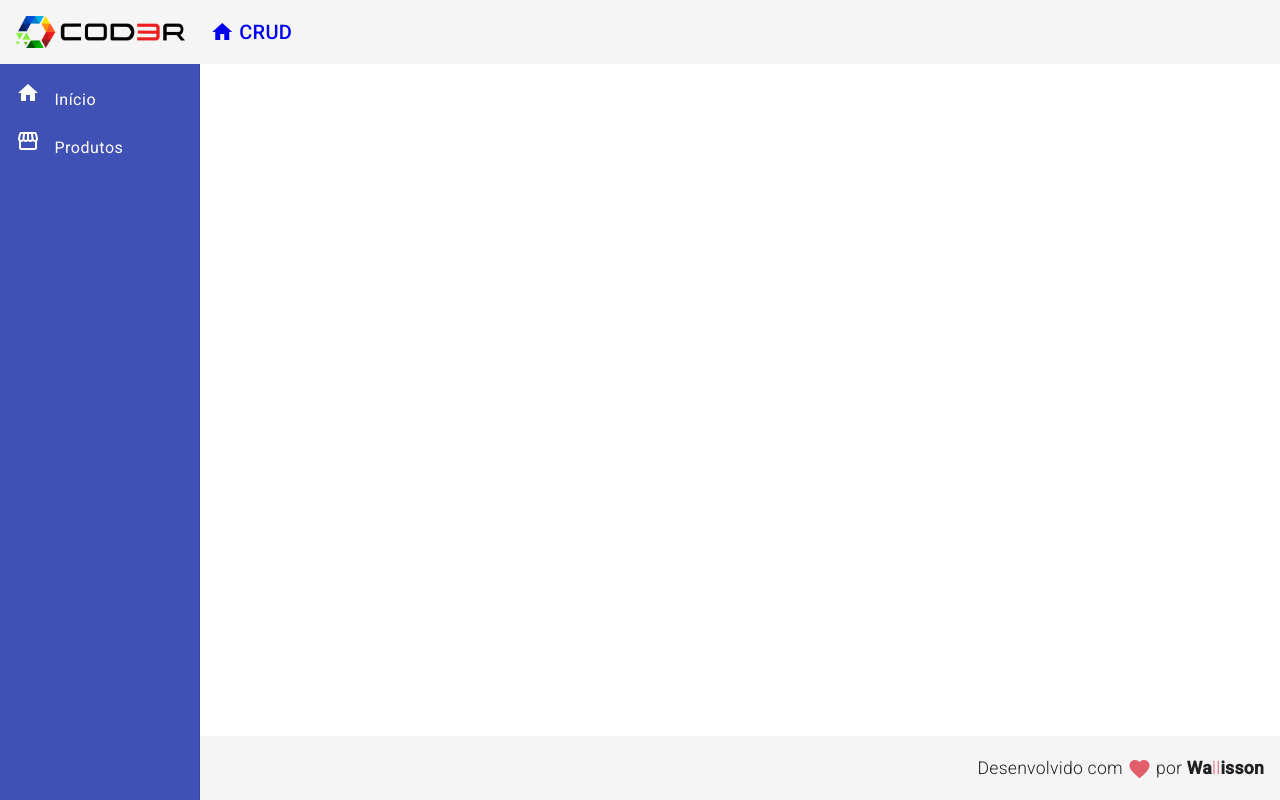
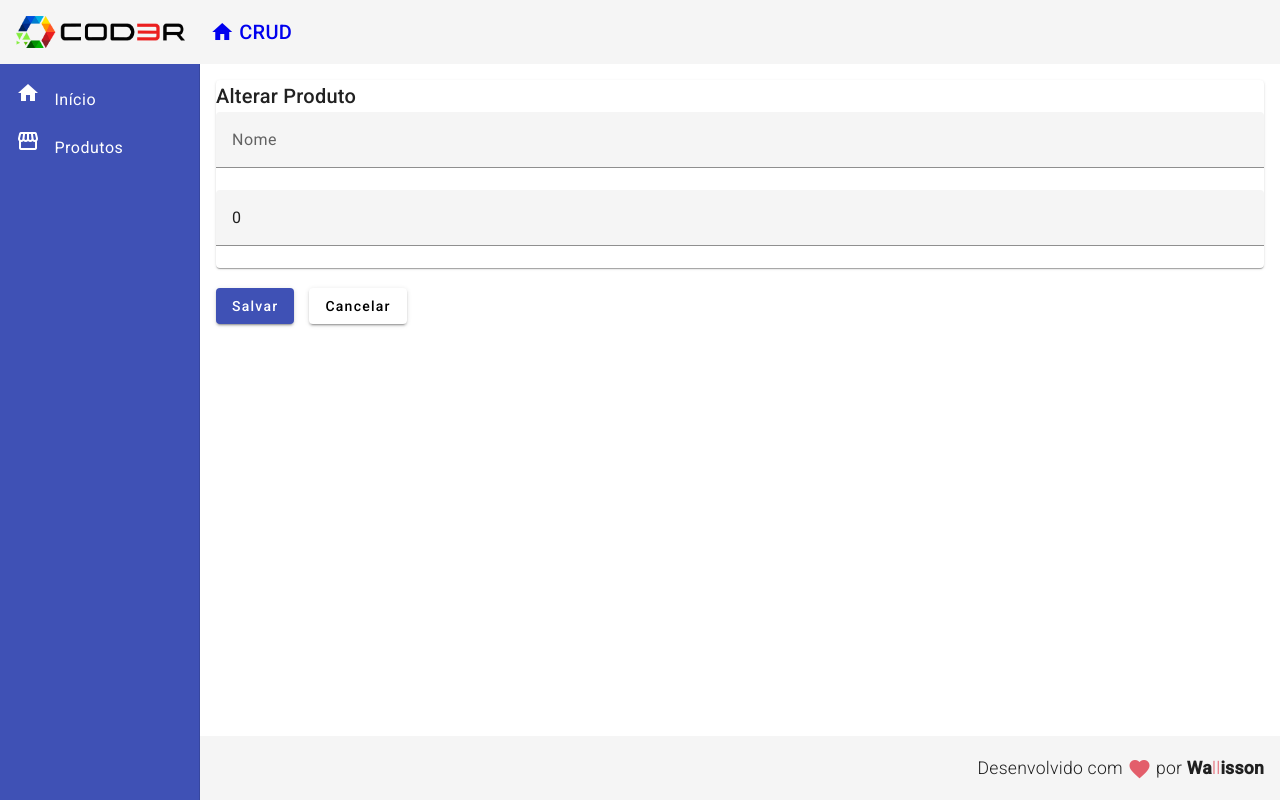
Before and after one commit to duarte-wallisson/angular-crud, an Angular app in the folder frontend/: page /products/update/1 in a window 1280 px wide. Before the commit this address led to /. Built offline with nearby package versions, Linux system fonts and the light colour scheme; no server answers.

Commit message:
feat: implementing update product

```diff
--- a/frontend/src/app/app-routing.module.ts
+++ b/frontend/src/app/app-routing.module.ts
@@ -4,6 +4,7 @@
 import {HomeComponent} from "./views/home/home.component";
 import {ProductCrudComponent} from "./views/product-crud/product-crud.component";
 import {ProductCreateComponent} from "./components/product/product-create/product-create.component";
+import {ProductUpdateComponent} from "./components/product/product-update/product-update.component";
 
 const routes: Routes = [
     {
@@ -17,6 +18,10 @@
     {
         path: "products/create",
         component: ProductCreateComponent
+    },
+    {
+        path: "products/update/:id",
+        component: ProductUpdateComponent
     }
 ];
 
--- a/frontend/src/app/app.module.ts
+++ b/frontend/src/app/app.module.ts
@@ -34,6 +34,7 @@
 
 import localePt from '@angular/common/locales/pt'
 import {registerLocaleData} from "@angular/common";
+import { ProductUpdateComponent } from './components/product/product-update/product-update.component';
 
 registerLocaleData(localePt)
 @NgModule({
@@ -48,7 +49,8 @@
         ForDirective,
         ProductCreateComponent,
         ProductReadComponent,
-        ProductRead2Component
+        ProductRead2Component,
+        ProductUpdateComponent
     ],
     imports: [
         BrowserModule,
--- a/frontend/src/app/components/product/product-read/product-read.component.css
+++ b/frontend/src/app/components/product/product-read/product-read.component.css
@@ -1,3 +1,14 @@
 table {
     width: 100%;
 }
+
+edit {
+    margin-right: 10px;
+}
+.edit > i {
+    color: #d9cd26
+}
+
+.delete > i {
+    color: #e35e6b;
+}
--- a/frontend/src/app/components/product/product-read/product-read.component.html
+++ b/frontend/src/app/components/product/product-read/product-read.component.html
@@ -17,6 +17,21 @@
             <th mat-header-cell *matHeaderCellDef>Preço</th>
             <td mat-cell *matCellDef="let row">{{row.price | currency: 'BRL'}}</td>
         </ng-container>
+        <ng-container matColumnDef="action">
+            <th mat-header-cell *matHeaderCellDef>Ação</th>
+            <td mat-cell *matCellDef="let row">
+                <a routerLink="/products/update/{{ row.id}}" class="edit">
+                    <i class="material-icons">
+                        edit
+                    </i>
+                </a>
+                <a routerLink="" class="delete">
+                    <i class="material-icons">
+                        delete
+                    </i>
+                </a>
+            </td>
+        </ng-container>
 
         <tr mat-header-row *matHeaderRowDef="displayedColumns"></tr>
         <tr mat-row *matRowDef="let row; columns: displayedColumns;"></tr>
--- a/frontend/src/app/components/product/product-read/product-read.component.ts
+++ b/frontend/src/app/components/product/product-read/product-read.component.ts
@@ -9,7 +9,7 @@
 })
 export class ProductReadComponent implements OnInit{
   products!: Product[]
-  displayedColumns = ['id', 'name', 'price']
+  displayedColumns = ['id', 'name', 'price', 'action']
   constructor(private productService: ProductService) {
   }
   ngOnInit(): void {
--- /dev/null
+++ b/frontend/src/app/components/product/product-update/product-update.component.css
@@ -0,0 +1,9 @@
+form {
+    display: flex;
+    flex-direction: column;
+}
+
+button {
+    margin-top: 20px;
+    margin-right: 15px;
+}
--- /dev/null
+++ b/frontend/src/app/components/product/product-update/product-update.component.html
@@ -0,0 +1,18 @@
+<mat-card>
+    <mat-card-title>Alterar Produto</mat-card-title>
+    <form>
+        <mat-form-field>
+            <input matInput placeholder="Nome" [(ngModel)]="product.name" name="name">
+        </mat-form-field>
+        <mat-form-field>
+            <input matInput placeholder="Preço (R$)" [(ngModel)]="product.price" name="price">
+        </mat-form-field>
+    </form>
+</mat-card>
+<button mat-raised-button (click)="updateProduct()" color="primary">
+    Salvar
+</button>
+
+<button mat-raised-button (click)="cancel()">
+    Cancelar
+</button>
--- /dev/null
+++ b/frontend/src/app/components/product/product-update/product-update.component.ts
@@ -0,0 +1,35 @@
+import {Component, OnInit} from '@angular/core';
+import {ProductService} from "../product.service";
+import {ActivatedRoute, Router} from "@angular/router";
+import {Product} from "../product.model";
+
+@Component({
+  selector: 'app-product-update',
+  templateUrl: './product-update.component.html',
+  styleUrls: ['./product-update.component.css']
+})
+export class ProductUpdateComponent implements OnInit{
+  product: Product = {
+    name: '',
+    price: 0
+  }
+  constructor(private productService: ProductService, private router: Router, private route: ActivatedRoute) {
+  }
+  ngOnInit(): void {
+    const id= this.route.snapshot.paramMap.get('id')!
+    this.productService.readByID(id).subscribe(product => {
+      this.product = product
+    })
+  }
+
+  updateProduct(): void {
+    this.productService.update(this.product).subscribe(() => {
+      this.productService.showMessage('Produto atualizado com sucesso')
+      this.router.navigate(['/products'])
+    })
+  }
+
+  cancel(): void {
+    this.router.navigate(['/products'])
+  }
+}
--- a/frontend/src/app/components/product/product.service.ts
+++ b/frontend/src/app/components/product/product.service.ts
@@ -28,4 +28,15 @@
   read(): Observable<Product[]>{
     return this.http.get<Product[]>(this.baseUrl)
   }
+
+  readByID(id: string): Observable<Product>{
+    const url = `${this.baseUrl}/${id}`
+    return this.http.get<Product>(url)
+  }
+
+  update(product: Product): Observable<Product>{
+    const url = `${this.baseUrl}/${product.id}`
+    return this.http.put<Product>(url, product)
+  }
+
 }
```
Also changed, not shown: 1 other file (tests, documents, lock files or other folders).
